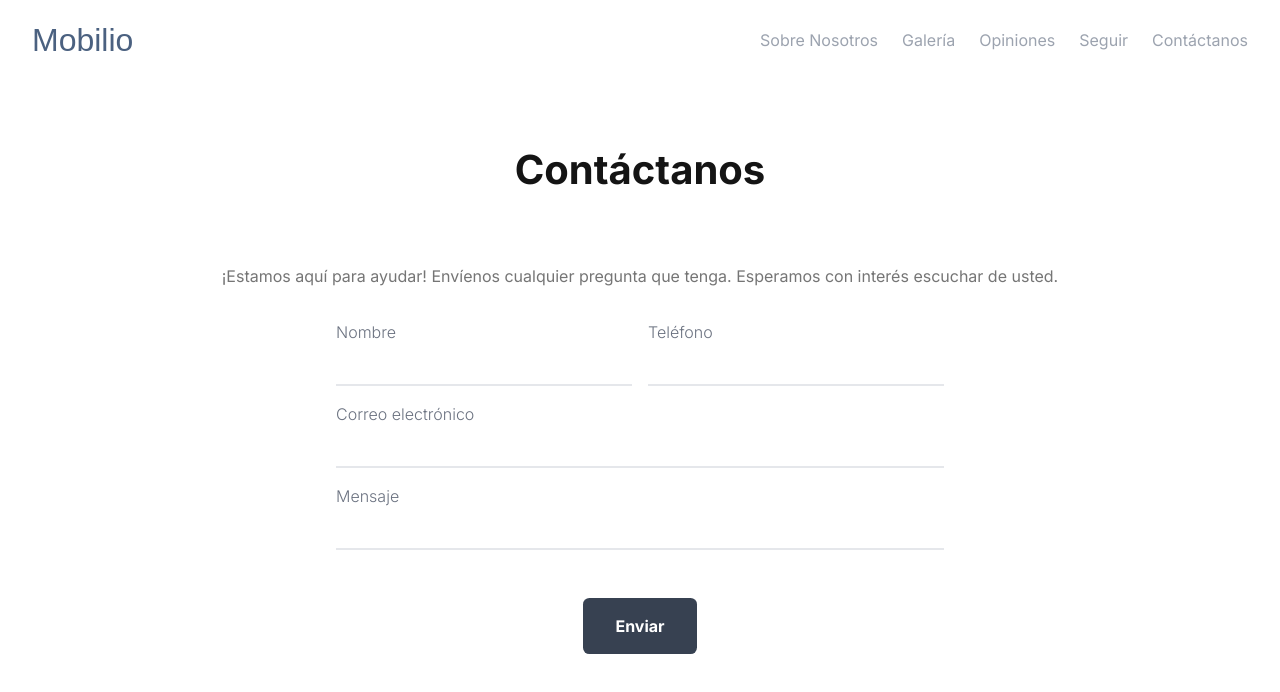
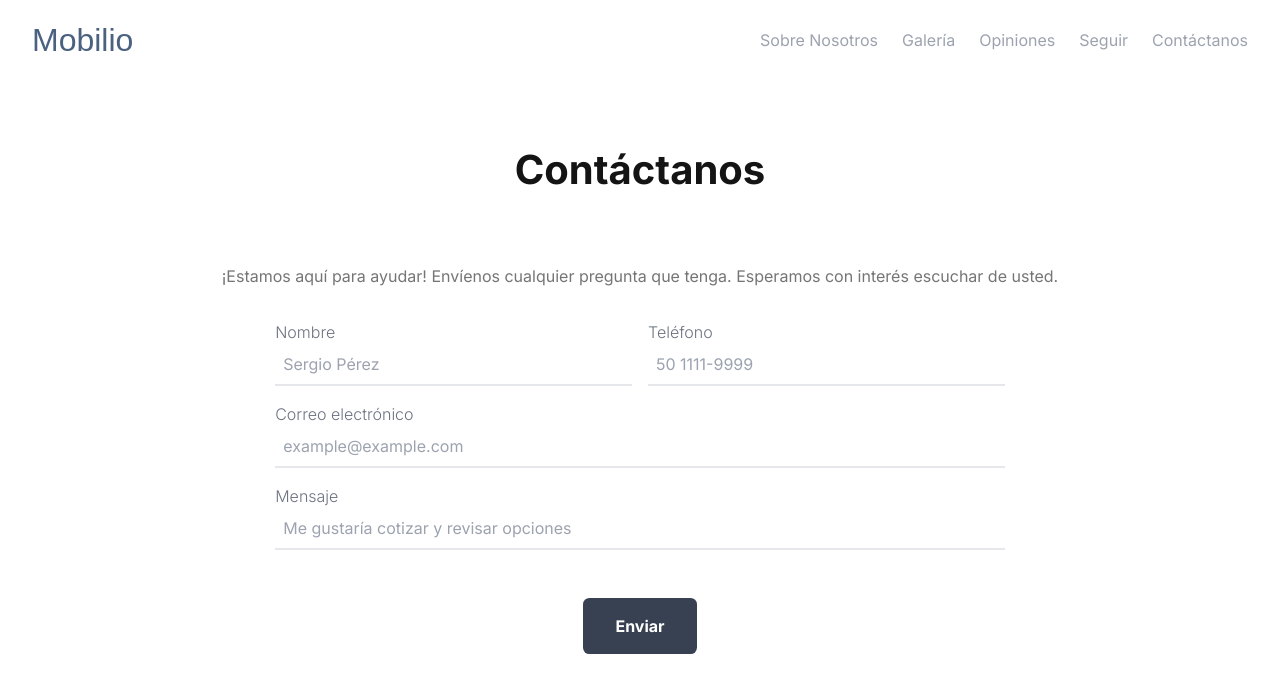
Before and after one commit to Rafael-Anguiano/Mobilio, a Next.js app: page /Contact in a window 1280 px wide. Shown: the top 692 px of the page. Built offline with nearby package versions, Linux system fonts and the light colour scheme; a web font is replaced by a local one.

Commit message:
Adding placeholdes

```diff
--- a/app/Contact/page.tsx
+++ b/app/Contact/page.tsx
@@ -4,24 +4,24 @@ const Page = () => {
     return <section id="Contact">
         <h2 className="subtitle">Contáctanos</h2>
         <p>¡Estamos aquí para ayudar! Envíenos cualquier pregunta que tenga. Esperamos con interés escuchar de usted.</p>
-        <form className="flex flex-col justify-center items-center gap-4 w-[90%] md:w-[50%]">
+        <form className="flex flex-col justify-center items-center gap-4 w-[90%] md:w-[60%]">
             <div className="flex flex-col justify-center items-between md:flex-row gap-4 w-full">
                 <div className="flex flex-col justify-start items-start w-full">
                     <label className="text-gray-500 font-light w-full text-start">Nombre</label>
-                    <input type="text" className="w-full p-2 focus:outline-none border-b-2 focus:border-black " required />
+                    <input placeholder="Sergio Pérez" type="text" className="w-full p-2 focus:outline-none border-b-2 focus:border-black " required />
                 </div>
                 <div className="flex flex-col justify-start items-start w-full">
                     <label className="text-gray-500 font-light w-full text-start">Teléfono</label>
-                    <input type="tel" className="w-full p-2 focus:outline-none border-b-2 focus:border-black " pattern="[0-9]{2} [0-9]{4}-[0-9]{4}" required />
+                    <input placeholder="50 1111-9999" type="tel" className="w-full p-2 focus:outline-none border-b-2 focus:border-black " pattern="[0-9]{2} [0-9]{4}-[0-9]{4}" required />
                 </div>
             </div>
             <div className="flex flex-col justify-start items-start w-full">
                 <label className="text-gray-500 font-light w-full text-start">Correo electrónico</label>
-                <input type="email" className="w-full p-2 focus:outline-none border-b-2 focus:border-black " required />
+                <input placeholder="example@example.com" type="email" className="w-full p-2 focus:outline-none border-b-2 focus:border-black " required />
             </div>
             <div className="flex flex-col justify-start items-start w-full">
                 <label className="text-gray-500 font-light w-full text-start">Mensaje</label>
-                <input type="text" className="w-full p-2 focus:outline-none border-b-2 focus:border-black " required/>
+                <input placeholder="Me gustaría cotizar y revisar opciones" type="text" className="w-full p-2 focus:outline-none border-b-2 focus:border-black " required/>
             </div>
             <button type="submit" className="bg-gray-700 mt-8">Enviar</button>
         </form>
```
